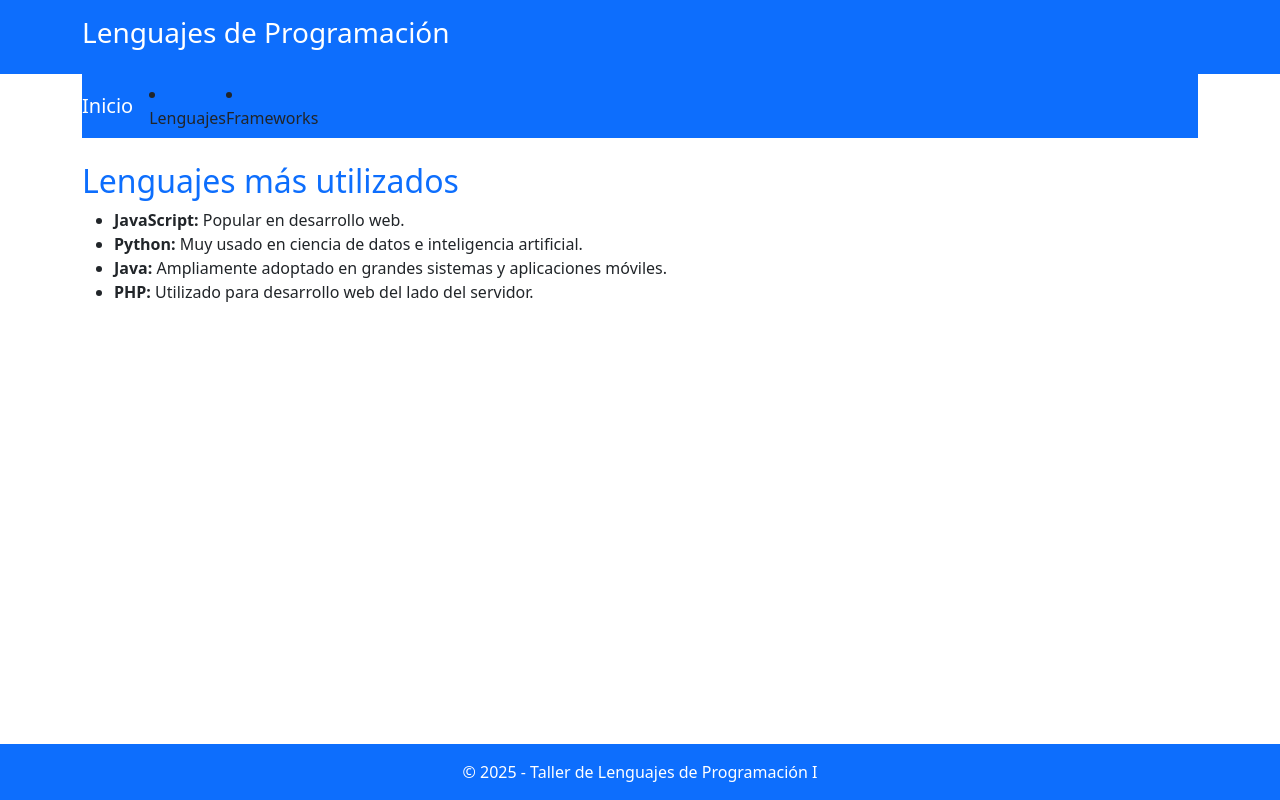
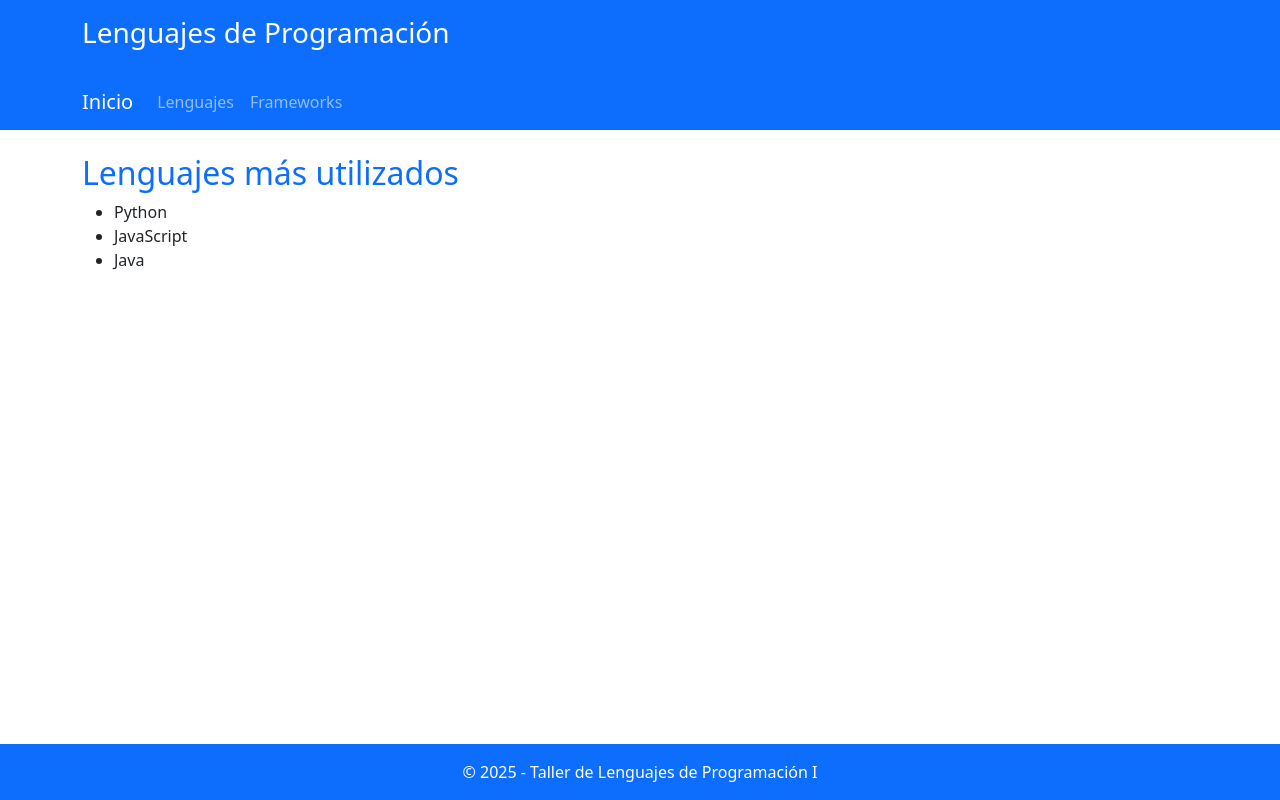
Before and after one commit to kiarajarzinski/recuperatorio_primer_parcial_jarzinski_kiara, a plain HTML site: page lenguajes.html in a window 1280 px wide. Drawn offline with nearby package versions, Linux system fonts and the light colour scheme.

Commit message:
se corrigieron errores y se añadieron comentarios

```diff
--- a/lenguajes.html
+++ b/lenguajes.html
@@ -4,54 +4,46 @@
     <meta charset="UTF-8" />
     <meta name="viewport" content="width=device-width, initial-scale=1.0" />
     <title>Lenguajes | Programación</title>
-    <link
-      href="https://cdn.jsdelivr.net/npm/bootstrap@5.3.7/dist/css/bootstrap.min.css"
-      rel="stylesheet"
-    />
+    <!-- Bootstrap ultima version -->
+    <link href="https://cdn.jsdelivr.net/npm/bootstrap@5.3.7/dist/css/bootstrap.min.css" rel="stylesheet" />
     <link rel="stylesheet" href="assets/css/lenguajes.css" />
   </head>
   <body class="d-flex flex-column min-vh-100">
+    <!-- encabezado principal -->
     <header class="bg-primary text-white p-3">
       <div class="container">
         <h1 class="h3">Lenguajes de Programación</h1>
       </div>
     </header>
 
-    <div class="container">
+    <!-- Barra de navegaxion principal -->
     <nav class="navbar navbar-expand-lg navbar-dark bg-primary">
+      <div class="container">
         <a class="navbar-brand" href="index.html">Inicio</a>
         <div class="collapse navbar-collapse">
           <ul class="navbar-nav">
+            <li class="nav-item">
+              <a class="nav-link" href="lenguajes.html">Lenguajes</a>
+            </li>
+            <li class="nav-item">
+              <a class="nav-link" href="frameworks.html">Frameworks</a>
+            </li>
           </ul>
-          <li class="nav-item">
-            <a class="nav-link" href="lenguajes.html">Lenguajes</a>
-          </li>
-          <li class="nav-item"><a class="nav-link" href="frameworks.html">Frameworks</a></li>
         </div>
       </div>
     </nav>
 
-    <section>
+    <!-- Contenido principal -->
     <main class="container py-4">
-        <h2>Lenguajes más utilizados</h2>
-        <ul>
-          <li><strong>JavaScript:</strong> Popular en desarrollo web.</li>
-          <li>
-            <strong>Python:</strong> Muy usado en ciencia de datos e
-            inteligencia artificial.
-          </li>
-          <li>
-            <strong>Java:</strong> Ampliamente adoptado en grandes sistemas y
-            aplicaciones móviles.
-          </li>
-          <li>
-            <strong>PHP:</strong> Utilizado para desarrollo web del lado del
-            servidor.
-          </li>
-        </ul>
-      </section>
+      <h2>Lenguajes más utilizados</h2>
+      <ul>
+        <li>Python</li>
+        <li>JavaScript</li>
+        <li>Java</li>
+      </ul>
     </main>
 
+    <!-- pie de pagina -->
     <footer class="bg-primary text-white text-center p-3 mt-auto">
       <p class="mb-0">© 2025 - Taller de Lenguajes de Programación I</p>
     </footer>
```
Also changed, not shown: frameworks.html (+16 -32 lines), index.html (+15 -13 lines).
